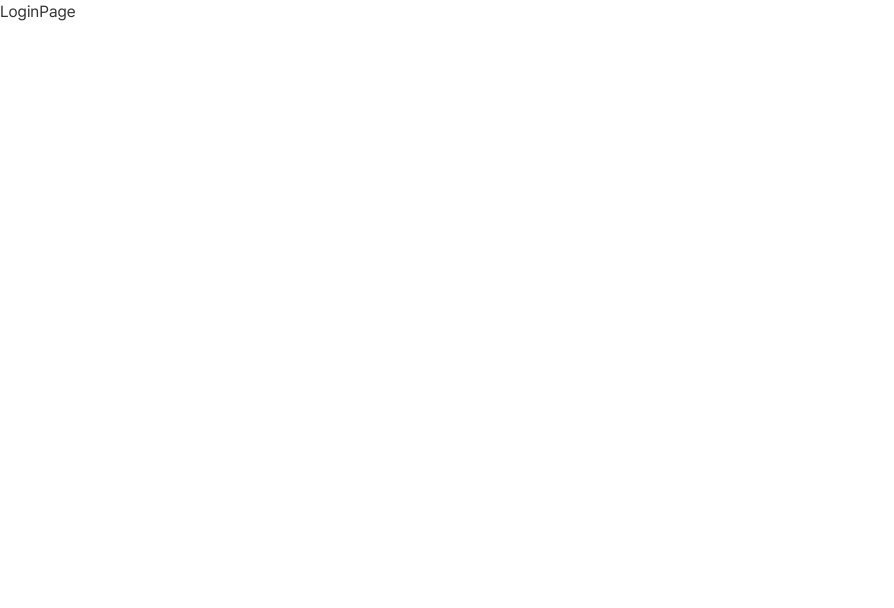
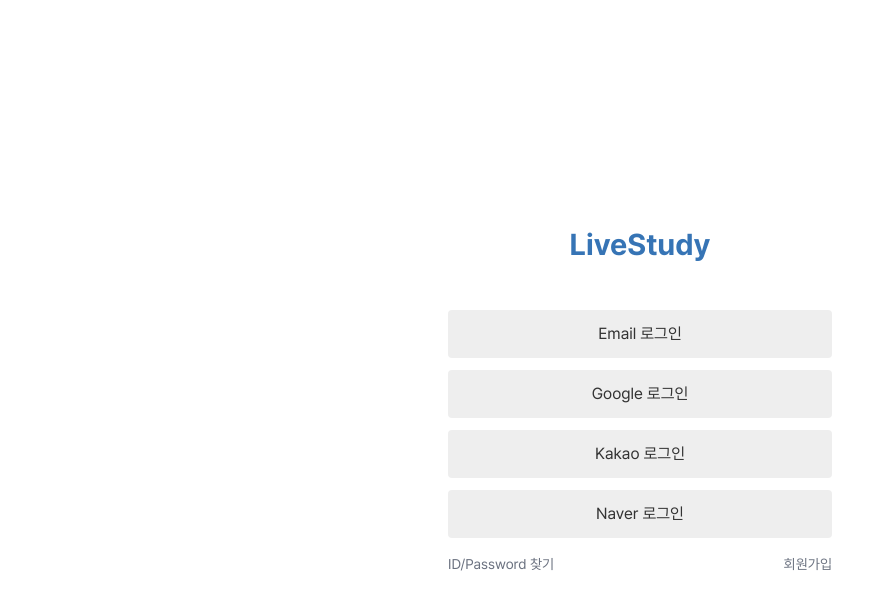
Before and after one commit to Delcastin/LiveStudy, a React (Vite) app in the folder front/: page /login in a window 1280 px wide. Shown: the top 608 px of the page, without its empty margins (0-894 px from the left). Built offline with nearby package versions, Linux system fonts and the light colour scheme.

Commit message:
design: Login Page UI 구성

```diff
--- a/front/src/components/common/Footer.tsx
+++ b/front/src/components/common/Footer.tsx
@@ -12,9 +12,9 @@ const Header = () => {
 
           {/* 우측: 링크 */}
           <div className="flex gap-4">
-            <Link to="/about" className="hover:text-primary-500 transition">서비스 소개</Link>
-            <Link to="/terms" className="hover:text-primary-500 transition">이용약관</Link>
-            <Link to="/privacy" className="hover:text-primary-500 transition">개인정보처리방침</Link>
+            <Link to="/about" className="hover:text-primary-400 transition">서비스 소개</Link>
+            <Link to="/terms" className="hover:text-primary-400 transition">이용약관</Link>
+            <Link to="/privacy" className="hover:text-primary-400 transition">개인정보처리방침</Link>
           </div>
       </div>
 
--- a/front/src/page/LoginPage.tsx
+++ b/front/src/page/LoginPage.tsx
@@ -1,5 +1,28 @@
 function LoginPage() {
-  return <div>LoginPage</div>;
+  return (
+    <section className="min-h-screen flex items-center justify-center">
+      <div className="w-full max-w-sm flex flex-col items-center">
+        {/* 로고 */}
+        <h1 className="large-title mb-12 text-primary-500">
+          LiveStudy
+        </h1>
+
+        {/* 로그인 버튼들 */}
+        <div className="w-full flex flex-col gap-3">
+          <button className="w-full py-3 bg-[#eee] rounded-[4px] hover:bg-primary-400 hover:text-white">Email 로그인</button>
+          <button className="w-full py-3 bg-[#eee] rounded-[4px] hover:bg-primary-400 hover:text-white">Google 로그인</button>
+          <button className="w-full py-3 bg-[#eee] rounded-[4px] hover:bg-primary-400 hover:text-white">Kakao 로그인</button>
+          <button className="w-full py-3 bg-[#eee] rounded-[4px] hover:bg-primary-400 hover:text-white">Naver 로그인</button>
+        </div>
+
+        {/* ID/PW 찾기 & 회원가입 */}
+        <div className="w-full flex justify-between text-sm text-gray-500 mt-4">
+          <button>ID/Password 찾기</button>
+          <button>회원가입</button>
+        </div>
+      </div>
+    </section>
+  )
 }
 
 export default LoginPage;
```
